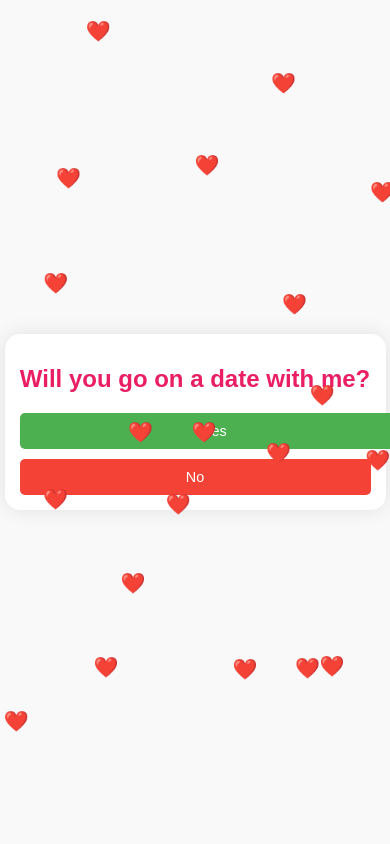
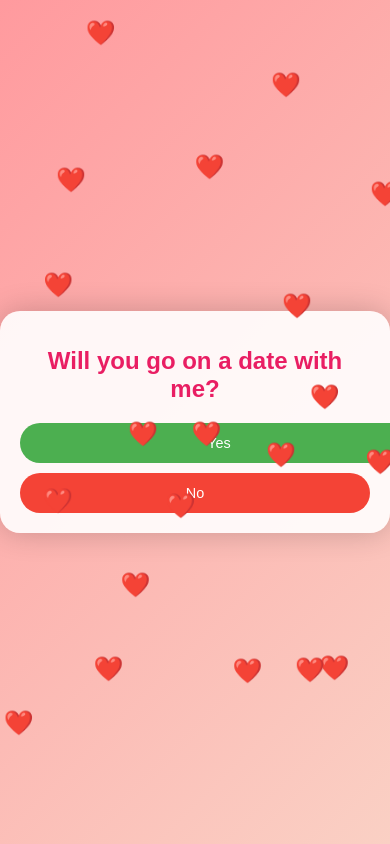
Before and after one commit to dograDsourabh/prposal, a plain HTML site: page Index.html in a window 390 px wide. Shown: the top 844 px of the page. Drawn offline with Linux system fonts and the light colour scheme.

Commit message:
Update 2 Index.html

```diff
--- a/Index.html
+++ b/Index.html
@@ -7,11 +7,11 @@
   <style>
     /* General Styles */
     body {
-      font-family: Arial, sans-serif;
+      font-family: 'Arial', sans-serif;
       text-align: center;
       margin: 0;
       padding: 0;
-      background-color: #f9f9f9;
+      background: linear-gradient(135deg, #ff9a9e, #fad0c4);
       display: flex;
       justify-content: center;
       align-items: center;
@@ -20,34 +20,36 @@
     }
 
     .container {
-      background-color: white;
-      padding: 20px;
-      border-radius: 15px;
-      box-shadow: 0 0 20px rgba(0, 0, 0, 0.1);
+      background-color: rgba(255, 255, 255, 0.9);
+      padding: 30px;
+      border-radius: 20px;
+      box-shadow: 0 0 30px rgba(0, 0, 0, 0.2);
       max-width: 90%;
-      width: 100%;
+      width: 400px;
+      position: relative;
     }
 
     h1 {
       color: #e91e63;
       margin-bottom: 20px;
-      font-size: 2rem; /* Responsive font size */
+      font-size: 2rem;
+      font-weight: bold;
     }
 
     .buttons {
       display: flex;
       justify-content: center;
-      gap: 10px;
+      gap: 15px;
       margin-top: 20px;
-      flex-wrap: wrap; /* Wrap buttons on small screens */
+      flex-wrap: wrap;
     }
 
     button, a.button {
-      padding: 10px 20px;
-      font-size: 1rem; /* Responsive font size */
+      padding: 12px 24px;
+      font-size: 1rem;
       cursor: pointer;
       border: none;
-      border-radius: 5px;
+      border-radius: 25px;
       transition: all 0.3s ease;
       text-decoration: none;
       display: inline-block;
@@ -60,6 +62,7 @@
 
     #yes-btn:hover {
       background-color: #45a049;
+      transform: scale(1.05);
     }
 
     #no-btn {
@@ -70,12 +73,13 @@
 
     #no-btn:hover {
       background-color: #e53935;
+      transform: scale(1.05);
     }
 
     .heart {
       position: absolute;
       color: #e91e63;
-      font-size: 20px;
+      font-size: 24px;
       animation: float 5s infinite ease-in-out;
     }
 
@@ -88,21 +92,21 @@
     /* Mobile Responsiveness */
     @media (max-width: 600px) {
       h1 {
-        font-size: 1.5rem; /* Smaller font size for mobile */
+        font-size: 1.5rem;
       }
 
       .buttons {
-        flex-direction: column; /* Stack buttons vertically */
+        flex-direction: column;
         gap: 10px;
       }
 
       button, a.button {
-        width: 100%; /* Full-width buttons on mobile */
-        font-size: 0.9rem; /* Smaller font size for buttons */
+        width: 100%;
+        font-size: 0.9rem;
       }
 
       .container {
-        padding: 15px; /* Reduce padding for smaller screens */
+        padding: 20px;
       }
     }
   </style>
@@ -111,7 +115,7 @@
   <div class="container">
     <h1>Will you go on a date with me?</h1>
     <div class="buttons">
-      <a id="yes-btn" class="button" href="https://wa.me/1234567890?text=I%20will%20go%20with%20you" target="_blank">Yes</a>
+      <a id="yes-btn" class="button" href="https://wa.me/8368997563?text=I%20will%20go%20with%20you" target="_blank">Yes</a>
       <button id="no-btn">No</button>
     </div>
   </div>
@@ -120,21 +124,24 @@
     const noBtn = document.getElementById('no-btn');
     const body = document.body;
 
+    // Function to move the "No" button
+    const moveButton = () => {
+      const maxX = window.innerWidth - noBtn.offsetWidth;
+      const maxY = window.innerHeight - noBtn.offsetHeight;
+      const x = Math.random() * maxX;
+      const y = Math.random() * maxY;
+
+      // Ensure the button stays within the visible area
+      noBtn.style.position = 'fixed';
+      noBtn.style.left = `${Math.max(0, Math.min(x, maxX))}px`;
+      noBtn.style.top = `${Math.max(0, Math.min(y, maxY))}px`;
+    };
+
     // Move the "No" button on hover
-    noBtn.addEventListener('mouseover', () => {
-      const x = Math.random() * (window.innerWidth - noBtn.offsetWidth);
-      const y = Math.random() * (window.innerHeight - noBtn.offsetHeight);
-      noBtn.style.left = `${x}px`;
-      noBtn.style.top = `${y}px`;
-    });
+    noBtn.addEventListener('mouseover', moveButton);
 
     // Move the "No" button on click
-    noBtn.addEventListener('click', () => {
-      const x = Math.random() * (window.innerWidth - noBtn.offsetWidth);
-      const y = Math.random() * (window.innerHeight - noBtn.offsetHeight);
-      noBtn.style.left = `${x}px`;
-      noBtn.style.top = `${y}px`;
-    });
+    noBtn.addEventListener('click', moveButton);
 
     // Add floating hearts when the page loads
     for (let i = 0; i < 20; i++) {
```
